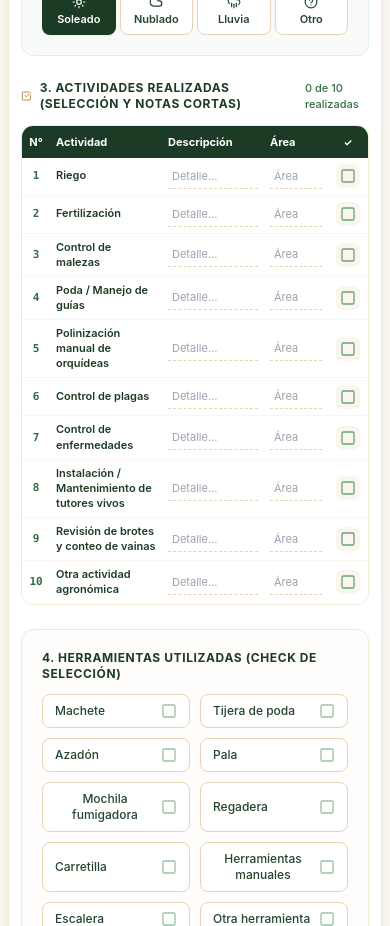
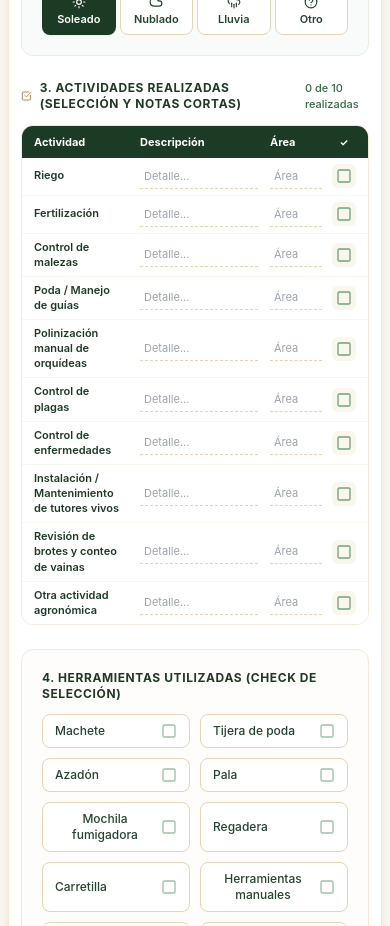
Before and after one commit to cristianfjaramillo-hue/landing-vanilla, a Next.js app: page /reportes/nuevo in a window 390 px wide. Shown: the part 1000-1926 px from the top of the page. Built offline with nearby package versions, Linux system fonts and the light colour scheme; no server answers.

Commit message:
fix(mobile): hide N column on mobile screens so table aligns cleanly to the left

```diff
--- a/src/app/reportes/nuevo/page.tsx
+++ b/src/app/reportes/nuevo/page.tsx
@@ -506,10 +506,10 @@ export default function NuevoReportePage() {
                 <table className="w-full text-left text-xs">
                   <thead className="bg-forest-900 text-white">
                     <tr>
-                      <th className="py-2 sm:py-2.5 px-1 sm:px-3 w-7 sm:w-10 text-center font-bold text-[11px] sm:text-xs">
+                      <th className="hidden sm:table-cell py-2 sm:py-2.5 px-1 sm:px-3 w-7 sm:w-10 text-center font-bold text-[11px] sm:text-xs">
                         N°
                       </th>
-                      <th className="py-2 sm:py-2.5 px-1.5 sm:px-3 w-28 sm:w-48 font-bold text-[11px] sm:text-xs">
+                      <th className="py-2 sm:py-2.5 pl-3 sm:pl-3 pr-2 sm:pr-3 w-28 sm:w-48 font-bold text-[11px] sm:text-xs text-left">
                         Actividad
                       </th>
                       <th className="py-2 sm:py-2.5 px-1.5 sm:px-3 font-bold text-[11px] sm:text-xs">
@@ -520,7 +520,7 @@ export default function NuevoReportePage() {
                         <span className="md:hidden">Área</span>
                         <span className="hidden md:inline">Área / Lote</span>
                       </th>
-                      <th className="py-2 sm:py-2.5 px-1 sm:px-3 w-10 sm:w-20 text-center font-bold text-[10px] sm:text-xs">
+                      <th className="py-2 sm:py-2.5 pr-3 sm:pr-3 pl-1 sm:px-3 w-10 sm:w-20 text-center font-bold text-[10px] sm:text-xs">
                         <span className="sm:hidden">✓</span>
                         <span className="hidden sm:inline">Realizado</span>
                       </th>
@@ -534,10 +534,10 @@ export default function NuevoReportePage() {
                           act.realizado ? "bg-vanilla-50/70" : "hover:bg-vanilla-50/30"
                         }`}
                       >
-                        <td className="py-1.5 sm:py-2 px-1 sm:px-3 text-center font-mono text-forest-600 font-bold text-[11px] sm:text-xs">
+                        <td className="hidden sm:table-cell py-1.5 sm:py-2 px-1 sm:px-3 text-center font-mono text-forest-600 font-bold text-[11px] sm:text-xs">
                           {act.id}
                         </td>
-                        <td className="py-1.5 sm:py-2 px-1.5 sm:px-3 font-semibold text-forest-900 text-[11px] sm:text-xs leading-snug">
+                        <td className="py-1.5 sm:py-2 pl-3 sm:pl-3 pr-2 sm:pr-3 font-semibold text-forest-900 text-[11px] sm:text-xs leading-snug text-left">
                           {act.nombre}
                         </td>
                         <td className="py-1.5 sm:py-2 px-1.5 sm:px-3">
@@ -558,7 +558,7 @@ export default function NuevoReportePage() {
                             className="w-full px-1 sm:px-2 py-1 bg-transparent border-b border-dashed border-vanilla-300 focus:border-forest-600 focus:outline-none text-[11px] sm:text-xs"
                           />
                         </td>
-                        <td className="py-1.5 sm:py-2 px-1 sm:px-3 text-center">
+                        <td className="py-1.5 sm:py-2 pr-3 sm:pr-3 pl-1 sm:px-3 text-center">
                           <button
                             type="button"
                             onClick={() => toggleActividad(act.id)}
```
